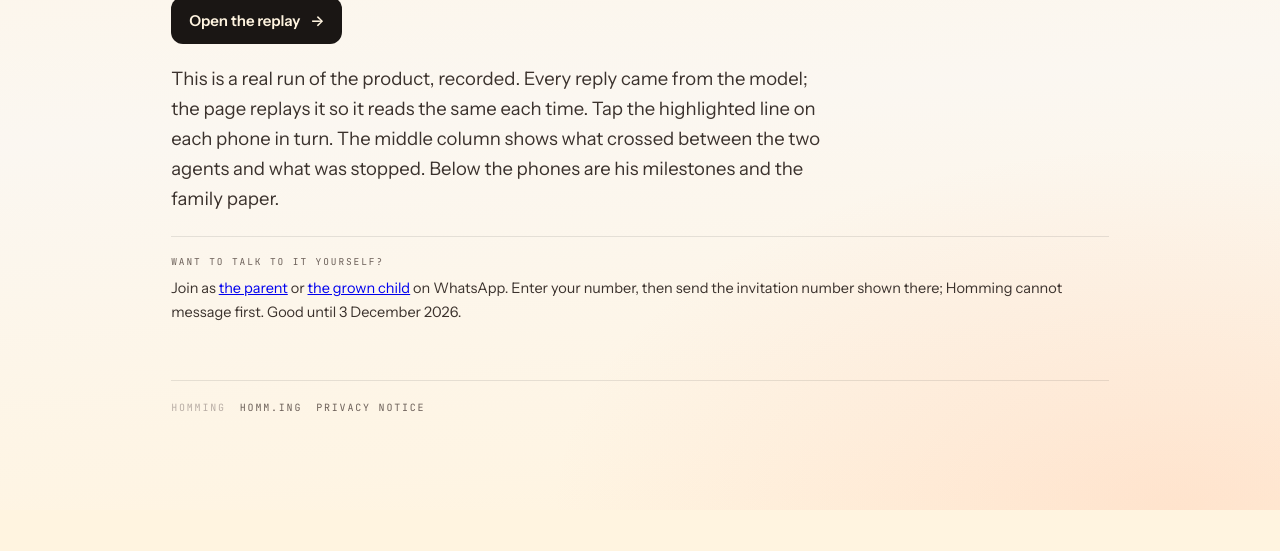
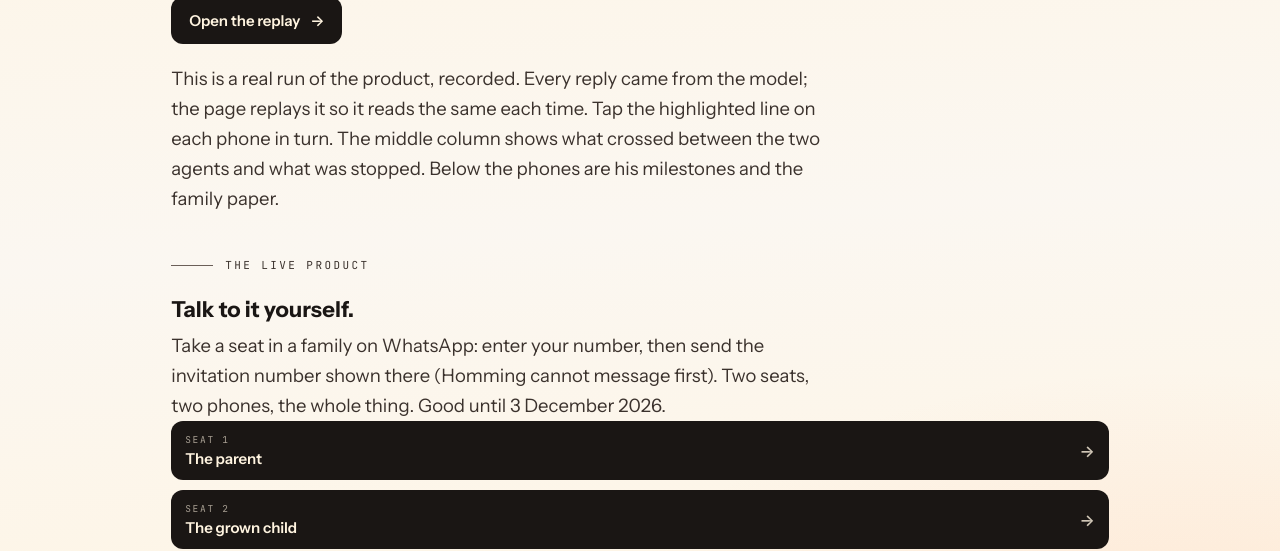
Before and after one commit to homming-dev/homming-site, a plain HTML site: page try-49c9xvyn.html in a window 1280 px wide. Shown: the part 405-956 px from the top of the page. Before the commit the page ends 915 px from the top, so only its background shows below. Drawn offline with Linux system fonts and the light colour scheme.

Commit message:
심사자 페이지: 제품 자리 둘을 알맞은 크기의 둘째 문으로 (#19)
JW (2026-11-03): 리플레이 아래의 가입 안내가 각주처럼 작았다. 작은 제목 하나, 두 줄 설명,
자리 버튼 둘로 세운다. 리플레이 버튼보다는 작게.

Co-authored-by: Claude Fable 5.1 <noreply@anthropic.com>

```diff
--- a/try-49c9xvyn.html
+++ b/try-49c9xvyn.html
@@ -211,12 +211,22 @@
     The middle column shows what crossed between the two agents and what was stopped. Below the
     phones are his milestones and the family paper.</p>
   </div>
-  <div class="note">
-    <span class="label">Want to talk to it yourself?</span>
-    <p>Join as <a href="https://34-64-159-124.sslip.io/lang/en?next=/join/70440545">the parent</a>
-    or <a href="https://34-64-159-124.sslip.io/lang/en?next=/join/22856018">the grown child</a>
-    on WhatsApp. Enter your number, then send the invitation number shown there; Homming cannot
-    message first. Good until 3 December 2026.</p>
+  <div class="eyebrow" style="margin-top:44px"><span class="rule"></span> The live product</div>
+  <h2 style="margin:0 0 8px;font-size:22px">Talk to it yourself.</h2>
+  <div class="intro" style="font-size:16px">
+    <p>Take a seat in a family on WhatsApp: enter your number, then send the invitation number
+    shown there (Homming cannot message first). Two seats, two phones, the whole thing. Good
+    until 3 December 2026.</p>
+  </div>
+  <div class="seats" style="display:flex;gap:10px;flex-wrap:wrap">
+    <a class="seat" style="flex:1;min-width:150px;padding:12px 14px;font-size:15px" href="https://34-64-159-124.sslip.io/lang/en?next=/join/70440545">
+      <span class="who"><span class="sub">Seat 1</span>The parent</span>
+      <span class="arrow" aria-hidden="true">&rarr;</span>
+    </a>
+    <a class="seat" style="flex:1;min-width:150px;padding:12px 14px;font-size:15px" href="https://34-64-159-124.sslip.io/lang/en?next=/join/22856018">
+      <span class="who"><span class="sub">Seat 2</span>The grown child</span>
+      <span class="arrow" aria-hidden="true">&rarr;</span>
+    </a>
   </div>
   <footer>
     <span>Homming</span>
```
